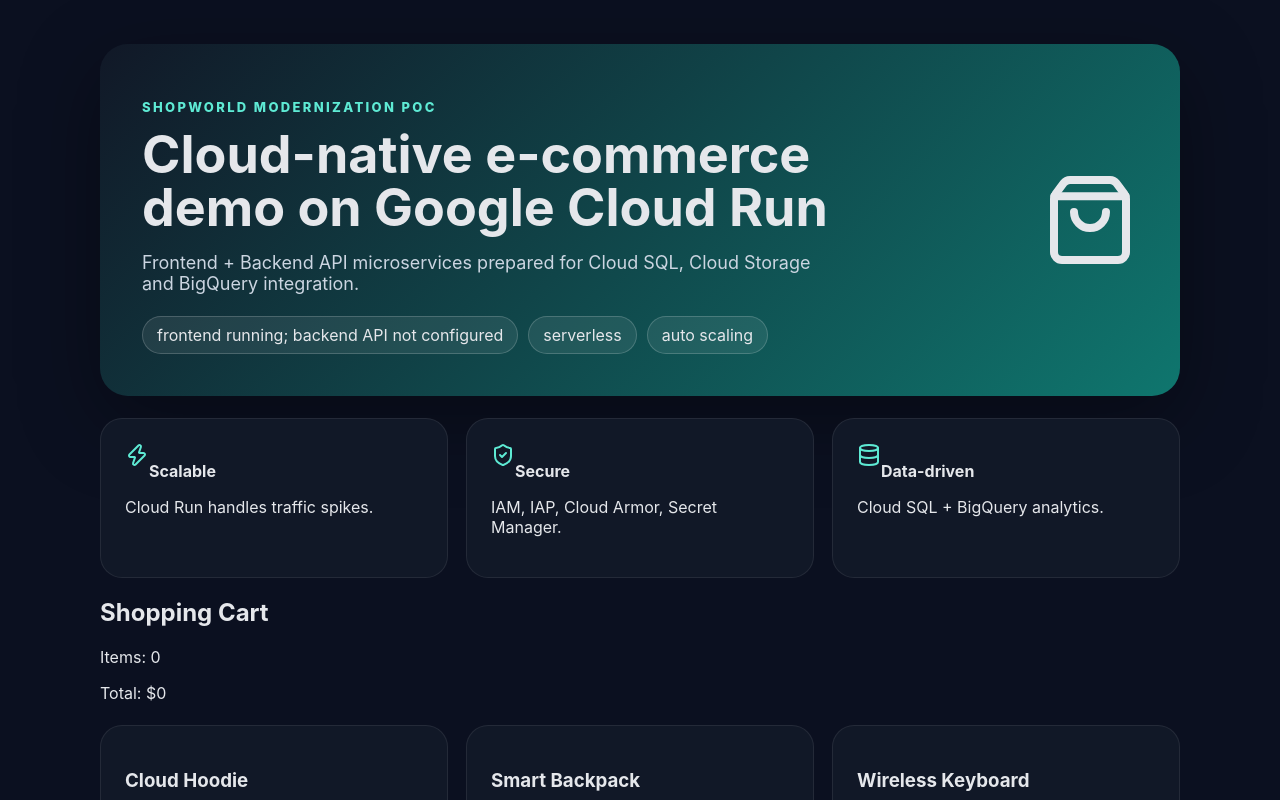
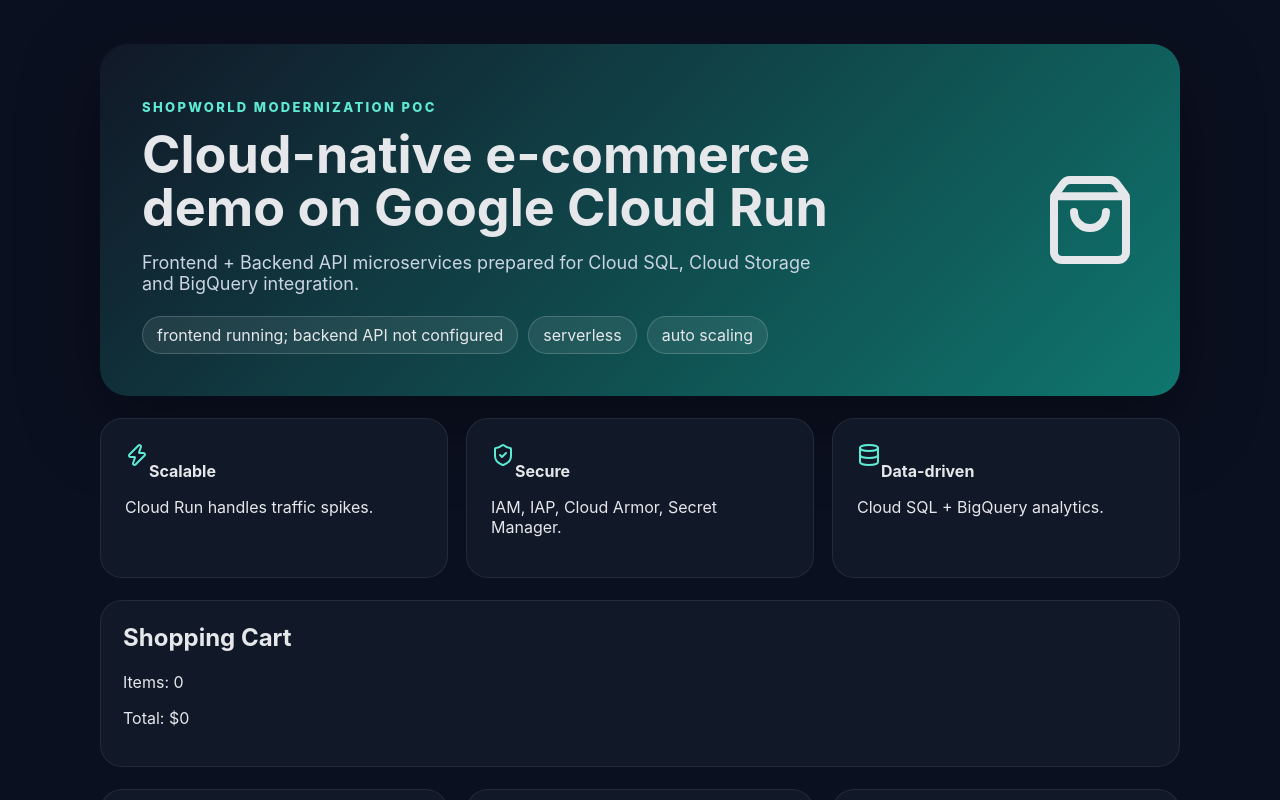
Before and after one commit to poehmew/shopworld-cloud-native, a React (Vite) app in the folder frontend/: page / in a window 1280 px wide. Shown: the top 800 px of the page. Built offline with nearby package versions, Linux system fonts and the light colour scheme; no server answers.

Commit message:
Add shopping cart summary

```diff
--- a/frontend/src/style.css
+++ b/frontend/src/style.css
@@ -27,3 +27,14 @@
   font-weight: 700;
   cursor: pointer;
 }
+.cart-summary {
+  margin-top: 22px;
+  padding: 22px;
+  border-radius: 22px;
+  background: #111827;
+  border: 1px solid rgba(255,255,255,.08);
+}
+
+.cart-summary h2 {
+  margin-top: 0;
+}
```
